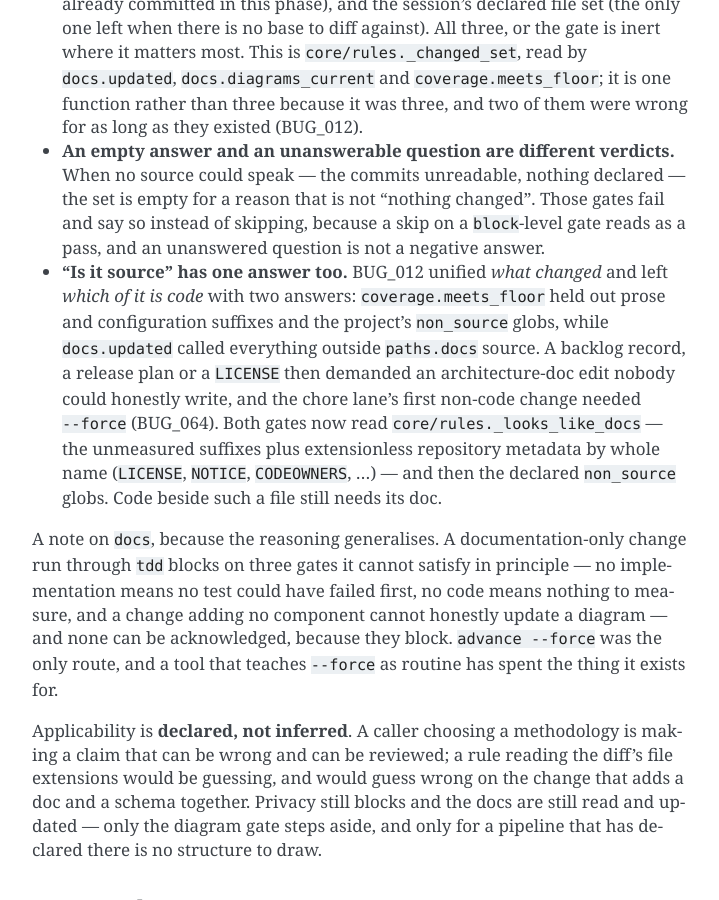
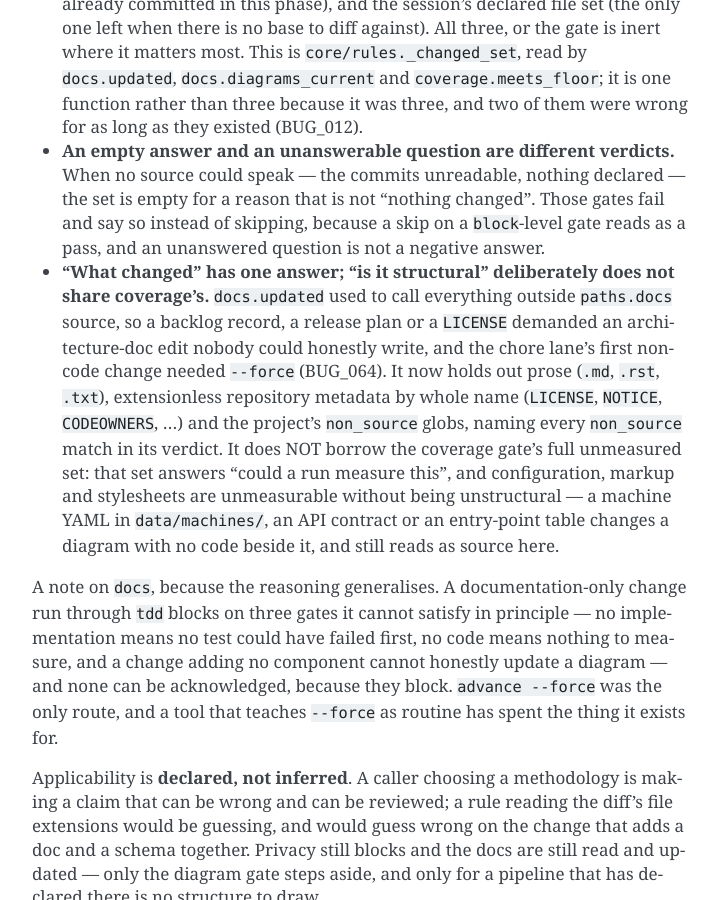
Before and after one commit to Mindchallenges/Invariant, a Sphinx documentation site: the page built from docs/architecture/state_model.md, in a window 1280 px wide and 900 px high, scrolled down 21884 px. Shown: the whole window, without its empty margins (388-1107 px from the left). Built offline with Sphinx 7.4.7, drawn with Linux system fonts in a browser that asks for light colours.

Commit message:
docs.updated — narrow the held-out set to prose, name non_source matches
Round two of the BUG_064 half (b) fix, from the design check of 0411e2a.

- docs.updated no longer reuses the coverage gate's full unmeasured set.
  Unmeasurable is not unstructural: a machine YAML or an API contract
  changes a diagram with no code beside it. It now holds out only prose
  suffixes, extensionless metadata names, and declared non_source globs.
- The clean verdict names the non_source matches and their patterns.
- Paths are made relative against every coverage root, so a worktree path
  classifies correctly when the gate runs from the main checkout.
- CODEOWNERS comment corrected; state_model, manifest and overview now say
  the two gates deliberately differ.

Co-Authored-By: Claude Opus 5.5 <noreply@anthropic.com>

```diff
--- a/docs/architecture/state_model.md
+++ b/docs/architecture/state_model.md
@@ -844,16 +844,19 @@ Details that are load-bearing rather than incidental:
   set is empty for a reason that is not "nothing changed". Those gates fail
   and say so instead of skipping, because a skip on a `block`-level gate reads
   as a pass, and an unanswered question is not a negative answer.
-- **"Is it source" has one answer too.** BUG_012 unified *what changed* and
-  left *which of it is code* with two answers: `coverage.meets_floor` held out
-  prose and configuration suffixes and the project's `non_source` globs, while
-  `docs.updated` called everything outside `paths.docs` source. A backlog
-  record, a release plan or a `LICENSE` then demanded an architecture-doc edit
-  nobody could honestly write, and the chore lane's first non-code change
-  needed `--force` (BUG_064). Both gates now read `core/rules._looks_like_docs`
-  — the unmeasured suffixes plus extensionless repository metadata by whole
-  name (`LICENSE`, `NOTICE`, `CODEOWNERS`, …) — and then the declared
-  `non_source` globs. Code beside such a file still needs its doc.
+- **"What changed" has one answer; "is it structural" deliberately does not
+  share coverage's.** `docs.updated` used to call everything outside
+  `paths.docs` source, so a backlog record, a release plan or a `LICENSE`
+  demanded an architecture-doc edit nobody could honestly write, and the chore
+  lane's first non-code change needed `--force` (BUG_064). It now holds out
+  prose (`.md`, `.rst`, `.txt`), extensionless repository metadata by whole
+  name (`LICENSE`, `NOTICE`, `CODEOWNERS`, …) and the project's `non_source`
+  globs, naming every `non_source` match in its verdict. It does NOT borrow
+  the coverage gate's full unmeasured set: that set answers "could a run
+  measure this", and configuration, markup and stylesheets are unmeasurable
+  without being unstructural — a machine YAML in `data/machines/`, an API
+  contract or an entry-point table changes a diagram with no code beside it,
+  and still reads as source here.
 
 A note on `docs`, because the reasoning generalises. A documentation-only
 change run through `tdd` blocks on three gates it cannot satisfy in principle —
```
Also changed, not shown: docs/architecture/manifest.md (+3 -3 lines), docs/architecture/overview.md (+7 -0 lines), 2 other files.
